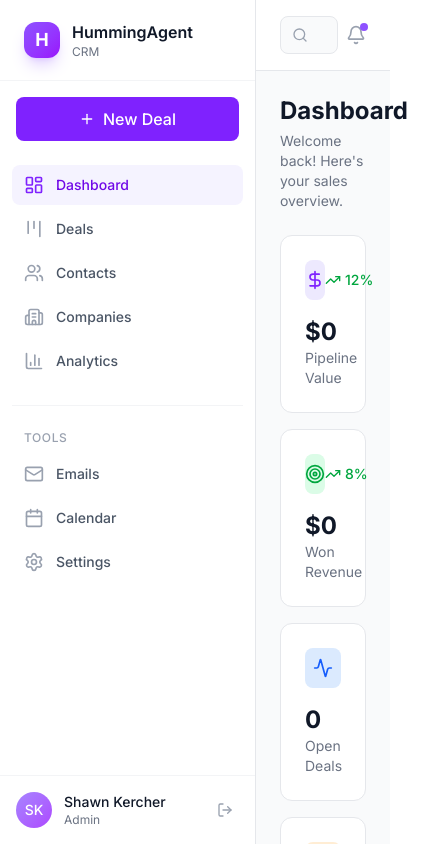
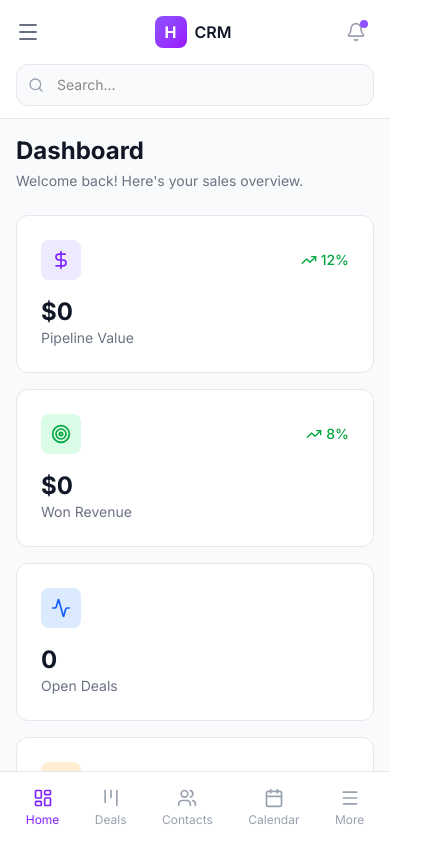
Before and after one commit to HummingAgent/crm, a Next.js app: page / in a window 390 px wide. Shown: the top 844 px of the page, 432 px wide, since content can reach past the window. Built offline with nearby package versions, Linux system fonts and the light colour scheme; no server answers; the database is empty.

Commit message:
Mobile-first: responsive sidebar, bottom nav, list view for deals

```diff
--- a/src/app/(dashboard)/deals/page.tsx
+++ b/src/app/(dashboard)/deals/page.tsx
@@ -18,7 +18,7 @@ import {
   sortableKeyboardCoordinates,
   verticalListSortingStrategy,
 } from '@dnd-kit/sortable';
-import { Plus, Filter, MoreHorizontal, DollarSign, Calendar, User, Building2, X } from 'lucide-react';
+import { Plus, Filter, MoreHorizontal, DollarSign, Calendar, User, Building2, X, List, Columns } from 'lucide-react';
 import { createClient } from '@/lib/supabase/client';
 import { DealCard } from '@/components/crm/deal-card';
 import { DealColumn } from '@/components/crm/deal-column';
@@ -93,6 +93,7 @@ export default function DealsPage() {
   const [showNewDeal, setShowNewDeal] = useState(false);
   const [showFilters, setShowFilters] = useState(false);
   const [filters, setFilters] = useState<Filters>(emptyFilters);
+  const [viewMode, setViewMode] = useState<'board' | 'list'>('board');
 
   const sensors = useSensors(
     useSensor(PointerSensor, {
@@ -241,60 +242,127 @@ export default function DealsPage() {
     );
   }
 
+  const getStageColor = (stageId: string) => {
+    const stage = stages.find(s => s.id === stageId);
+    return stage?.color || '#71717a';
+  };
+
+  const getStageName = (stageId: string) => {
+    const stage = stages.find(s => s.id === stageId);
+    return stage?.name || stageId;
+  };
+
   return (
-    <div className="h-[calc(100vh-theme(spacing.32))]">
+    <div className="min-h-[calc(100vh-12rem)] lg:h-[calc(100vh-theme(spacing.32))]">
       {/* Header */}
-      <div className="flex items-center justify-between mb-6">
+      <div className="flex flex-col sm:flex-row sm:items-center justify-between gap-4 mb-4 lg:mb-6">
         <div>
-          <h1 className="text-2xl font-bold text-gray-900">Deal Pipeline</h1>
-          <p className="text-sm text-gray-500 mt-1">
-            {deals.length} deals · {formatCurrency(deals.reduce((sum, d) => sum + (d.amount || 0), 0))} total value
+          <h1 className="text-xl lg:text-2xl font-bold text-gray-900">Deals</h1>
+          <p className="text-sm text-gray-500">
+            {filteredDeals.length} deals · {formatCurrency(filteredDeals.reduce((sum, d) => sum + (d.amount || 0), 0))}
           </p>
         </div>
-        <div className="flex items-center gap-3">
+        <div className="flex items-center gap-2">
+          {/* View Toggle */}
+          <div className="flex items-center bg-gray-100 rounded-lg p-1">
+            <button
+              onClick={() => setViewMode('list')}
+              className={`p-2 rounded-md transition-colors ${
+                viewMode === 'list' ? 'bg-white shadow-sm text-violet-600' : 'text-gray-500'
+              }`}
+            >
+              <List className="w-4 h-4" />
+            </button>
+            <button
+              onClick={() => setViewMode('board')}
+              className={`p-2 rounded-md transition-colors ${
+                viewMode === 'board' ? 'bg-white shadow-sm text-violet-600' : 'text-gray-500'
+              }`}
+            >
+              <Columns className="w-4 h-4" />
+            </button>
+          </div>
           <button
             onClick={() => setShowFilters(true)}
-            className={`flex items-center gap-2 px-3 py-2 text-sm rounded-lg border transition-colors ${
+            className={`flex items-center gap-1.5 px-3 py-2 text-sm rounded-lg border transition-colors ${
               activeFilterCount > 0
                 ? 'bg-violet-50 border-violet-200 text-violet-700'
-                : 'text-gray-600 hover:text-gray-900 bg-white border-gray-200 hover:bg-gray-50'
+                : 'text-gray-600 bg-white border-gray-200'
             }`}
           >
             <Filter className="w-4 h-4" />
-            Filter
+            <span className="hidden sm:inline">Filter</span>
             {activeFilterCount > 0 && (
               <span className="px-1.5 py-0.5 bg-violet-100 text-violet-700 text-xs font-medium rounded">
                 {activeFilterCount}
               </span>
             )}
           </button>
-          {activeFilterCount > 0 && (
-            <button
-              onClick={() => setFilters(emptyFilters)}
-              className="p-2 text-gray-400 hover:text-gray-600 rounded-lg hover:bg-gray-100"
-              title="Clear filters"
-            >
-              <X className="w-4 h-4" />
-            </button>
-          )}
           <button
             onClick={() => setShowNewDeal(true)}
-            className="flex items-center gap-2 px-4 py-2 text-sm font-medium text-white bg-violet-600 hover:bg-violet-700 rounded-lg"
+            className="flex items-center gap-1.5 px-3 lg:px-4 py-2 text-sm font-medium text-white bg-violet-600 hover:bg-violet-700 rounded-lg"
           >
             <Plus className="w-4 h-4" />
-            New Deal
+            <span className="hidden sm:inline">New Deal</span>
           </button>
         </div>
       </div>
 
-      {/* Kanban Board */}
+      {/* List View (Mobile-friendly) */}
+      {viewMode === 'list' && (
+        <div className="space-y-2">
+          {filteredDeals.map((deal) => (
+            <div
+              key={deal.id}
+              className="bg-white rounded-xl border border-gray-200 p-4 hover:shadow-md transition-shadow"
+            >
+              <div className="flex items-start justify-between gap-3">
+                <div className="flex-1 min-w-0">
+                  <div className="flex items-center gap-2 mb-1">
+                    <div
+                      className="w-2 h-2 rounded-full flex-shrink-0"
+                      style={{ backgroundColor: getStageColor(deal.stage) }}
+                    />
+                    <h3 className="font-medium text-gray-900 truncate">{deal.name}</h3>
+                  </div>
+                  <p className="text-sm text-gray-500 mb-2">{getStageName(deal.stage)}</p>
+                  {deal.company && (
+                    <div className="flex items-center gap-1.5 text-sm text-gray-600">
+                      <Building2 className="w-3.5 h-3.5 text-gray-400" />
+                      <span className="truncate">{deal.company.name}</span>
+                    </div>
+                  )}
+                </div>
+                <div className="text-right flex-shrink-0">
+                  <p className="text-lg font-semibold text-gray-900">
+                    {deal.amount ? formatCurrency(deal.amount) : '—'}
+                  </p>
+                  {deal.expected_close_date && (
+                    <p className="text-xs text-gray-500 mt-1">
+                      {new Date(deal.expected_close_date).toLocaleDateString('en-US', { month: 'short', day: 'numeric' })}
+                    </p>
+                  )}
+                </div>
+              </div>
+            </div>
+          ))}
+          {filteredDeals.length === 0 && (
+            <div className="text-center py-12 text-gray-500">
+              No deals found
+            </div>
+          )}
+        </div>
+      )}
+
+      {/* Kanban Board (Desktop) */}
+      {viewMode === 'board' && (
         <DndContext
           sensors={sensors}
           collisionDetection={closestCorners}
           onDragStart={handleDragStart}
           onDragEnd={handleDragEnd}
         >
-        <div className="flex gap-4 overflow-x-auto pb-4 h-full">
+          <div className="flex gap-4 overflow-x-auto pb-4 h-full -mx-4 px-4 lg:mx-0 lg:px-0">
             {stages.map((stage) => (
               <DealColumn
                 key={stage.id}
@@ -311,6 +379,7 @@ export default function DealsPage() {
             ) : null}
           </DragOverlay>
         </DndContext>
+      )}
 
       {/* New Deal Dialog */}
       {showNewDeal && (
--- a/src/app/(dashboard)/layout.tsx
+++ b/src/app/(dashboard)/layout.tsx
@@ -1,5 +1,6 @@
 'use client';
 
+import { useState } from 'react';
 import Link from 'next/link';
 import { usePathname } from 'next/navigation';
 import {
@@ -14,7 +15,10 @@ import {
   LogOut,
   Search,
   Bell,
-  Plus
+  Plus,
+  Menu,
+  X,
+  ChevronRight
 } from 'lucide-react';
 import { cn } from '@/lib/utils';
 
@@ -38,32 +42,43 @@ export default function DashboardLayout({
   children: React.ReactNode;
 }) {
   const pathname = usePathname();
+  const [sidebarOpen, setSidebarOpen] = useState(false);
 
-  return (
-    <div className="min-h-screen bg-gray-50">
-      {/* Sidebar */}
-      <aside className="fixed inset-y-0 left-0 z-50 w-64 bg-white border-r border-gray-200">
+  const NavContent = () => (
+    <>
       {/* Logo */}
-        <div className="flex items-center gap-3 px-6 py-5 border-b border-gray-100">
+      <div className="flex items-center justify-between px-4 py-4 lg:px-6 lg:py-5 border-b border-gray-100">
+        <div className="flex items-center gap-3">
           <div className="w-9 h-9 rounded-xl bg-gradient-to-br from-violet-500 to-purple-600 flex items-center justify-center shadow-lg shadow-violet-500/25">
             <span className="text-white font-bold text-lg">H</span>
           </div>
-          <div>
+          <div className="hidden sm:block">
             <h1 className="font-semibold text-gray-900">HummingAgent</h1>
             <p className="text-xs text-gray-500">CRM</p>
           </div>
         </div>
+        <button
+          onClick={() => setSidebarOpen(false)}
+          className="lg:hidden p-2 text-gray-400 hover:text-gray-600 rounded-lg"
+        >
+          <X className="w-5 h-5" />
+        </button>
+      </div>
 
       {/* Quick actions */}
       <div className="p-4">
-          <button className="w-full flex items-center justify-center gap-2 px-4 py-2.5 bg-violet-600 hover:bg-violet-700 text-white rounded-lg font-medium transition-colors">
+        <Link
+          href="/deals"
+          onClick={() => setSidebarOpen(false)}
+          className="w-full flex items-center justify-center gap-2 px-4 py-3 bg-violet-600 hover:bg-violet-700 text-white rounded-xl font-medium transition-colors"
+        >
           <Plus className="w-4 h-4" />
           New Deal
-          </button>
+        </Link>
       </div>
 
       {/* Main navigation */}
-        <nav className="px-3 py-2">
+      <nav className="px-3 py-2 flex-1 overflow-y-auto">
         <div className="space-y-1">
           {navigation.map((item) => {
             const isActive = pathname === item.href ||
@@ -72,22 +87,26 @@ export default function DashboardLayout({
               <Link
                 key={item.name}
                 href={item.href}
+                onClick={() => setSidebarOpen(false)}
                 className={cn(
-                    'flex items-center gap-3 px-3 py-2.5 rounded-lg text-sm font-medium transition-colors',
+                  'flex items-center justify-between px-4 py-3 rounded-xl text-base font-medium transition-colors',
                   isActive
                     ? 'bg-violet-50 text-violet-700'
                     : 'text-gray-600 hover:bg-gray-50 hover:text-gray-900'
                 )}
               >
+                <div className="flex items-center gap-3">
                   <item.icon className={cn('w-5 h-5', isActive ? 'text-violet-600' : 'text-gray-400')} />
                   {item.name}
+                </div>
+                <ChevronRight className={cn('w-4 h-4 lg:hidden', isActive ? 'text-violet-400' : 'text-gray-300')} />
               </Link>
             );
           })}
         </div>
 
         <div className="mt-6 pt-6 border-t border-gray-100">
-            <p className="px-3 text-xs font-medium text-gray-400 uppercase tracking-wider mb-2">
+          <p className="px-4 text-xs font-medium text-gray-400 uppercase tracking-wider mb-2">
             Tools
           </p>
           <div className="space-y-1">
@@ -97,15 +116,19 @@ export default function DashboardLayout({
                 <Link
                   key={item.name}
                   href={item.href}
+                  onClick={() => setSidebarOpen(false)}
                   className={cn(
-                      'flex items-center gap-3 px-3 py-2.5 rounded-lg text-sm font-medium transition-colors',
+                    'flex items-center justify-between px-4 py-3 rounded-xl text-base font-medium transition-colors',
                     isActive
                       ? 'bg-violet-50 text-violet-700'
                       : 'text-gray-600 hover:bg-gray-50 hover:text-gray-900'
                   )}
                 >
+                  <div className="flex items-center gap-3">
                     <item.icon className={cn('w-5 h-5', isActive ? 'text-violet-600' : 'text-gray-400')} />
                     {item.name}
+                  </div>
+                  <ChevronRight className={cn('w-4 h-4 lg:hidden', isActive ? 'text-violet-400' : 'text-gray-300')} />
                 </Link>
               );
             })}
@@ -114,50 +137,149 @@ export default function DashboardLayout({
       </nav>
 
       {/* User section at bottom */}
-        <div className="absolute bottom-0 left-0 right-0 p-4 border-t border-gray-100">
+      <div className="p-4 border-t border-gray-100">
         <div className="flex items-center gap-3">
-            <div className="w-9 h-9 rounded-full bg-gradient-to-br from-violet-400 to-purple-500 flex items-center justify-center text-white font-medium text-sm">
+          <div className="w-10 h-10 rounded-full bg-gradient-to-br from-violet-400 to-purple-500 flex items-center justify-center text-white font-medium">
             SK
           </div>
           <div className="flex-1 min-w-0">
             <p className="text-sm font-medium text-gray-900 truncate">Shawn Kercher</p>
             <p className="text-xs text-gray-500 truncate">Admin</p>
           </div>
-            <button className="p-1.5 text-gray-400 hover:text-gray-600 rounded-lg hover:bg-gray-100">
+          <button className="p-2 text-gray-400 hover:text-gray-600 rounded-lg hover:bg-gray-100">
             <LogOut className="w-4 h-4" />
           </button>
         </div>
       </div>
+    </>
+  );
+
+  return (
+    <div className="min-h-screen bg-gray-50">
+      {/* Mobile sidebar backdrop */}
+      {sidebarOpen && (
+        <div
+          className="fixed inset-0 z-40 bg-black/50 lg:hidden"
+          onClick={() => setSidebarOpen(false)}
+        />
+      )}
+
+      {/* Mobile sidebar */}
+      <aside className={cn(
+        'fixed inset-y-0 left-0 z-50 w-72 bg-white border-r border-gray-200 transform transition-transform duration-200 ease-in-out lg:hidden flex flex-col',
+        sidebarOpen ? 'translate-x-0' : '-translate-x-full'
+      )}>
+        <NavContent />
+      </aside>
+
+      {/* Desktop sidebar */}
+      <aside className="hidden lg:flex lg:fixed inset-y-0 left-0 z-50 w-64 bg-white border-r border-gray-200 flex-col">
+        <NavContent />
       </aside>
 
       {/* Main content */}
-      <div className="pl-64">
-        {/* Top bar */}
-        <header className="sticky top-0 z-40 bg-white border-b border-gray-200">
-          <div className="flex items-center justify-between px-6 py-4">
-            <div className="flex items-center gap-4 flex-1">
+      <div className="lg:pl-64">
+        {/* Mobile top bar */}
+        <header className="sticky top-0 z-30 bg-white border-b border-gray-200">
+          <div className="flex items-center justify-between px-4 py-3 lg:px-6 lg:py-4">
+            {/* Mobile menu button */}
+            <button
+              onClick={() => setSidebarOpen(true)}
+              className="lg:hidden p-2 -ml-2 text-gray-500 hover:text-gray-700 rounded-lg hover:bg-gray-100"
+            >
+              <Menu className="w-6 h-6" />
+            </button>
+
+            {/* Mobile logo */}
+            <div className="lg:hidden flex items-center gap-2">
+              <div className="w-8 h-8 rounded-lg bg-gradient-to-br from-violet-500 to-purple-600 flex items-center justify-center">
+                <span className="text-white font-bold">H</span>
+              </div>
+              <span className="font-semibold text-gray-900">CRM</span>
+            </div>
+
+            {/* Search - hidden on mobile */}
+            <div className="hidden lg:flex items-center gap-4 flex-1">
               <div className="relative max-w-md flex-1">
                 <Search className="absolute left-3 top-1/2 -translate-y-1/2 w-4 h-4 text-gray-400" />
                 <input
                   type="text"
-                  placeholder="Search deals, contacts, companies..."
+                  placeholder="Search deals, contacts..."
                   className="w-full pl-10 pr-4 py-2 text-sm bg-gray-50 border border-gray-200 rounded-lg focus:outline-none focus:ring-2 focus:ring-violet-500/20 focus:border-violet-500"
                 />
               </div>
             </div>
-            <div className="flex items-center gap-3">
+
+            {/* Notifications */}
             <button className="relative p-2 text-gray-400 hover:text-gray-600 rounded-lg hover:bg-gray-100">
               <Bell className="w-5 h-5" />
               <span className="absolute top-1.5 right-1.5 w-2 h-2 bg-violet-500 rounded-full" />
             </button>
           </div>
+
+          {/* Mobile search - separate row */}
+          <div className="lg:hidden px-4 pb-3">
+            <div className="relative">
+              <Search className="absolute left-3 top-1/2 -translate-y-1/2 w-4 h-4 text-gray-400" />
+              <input
+                type="text"
+                placeholder="Search..."
+                className="w-full pl-10 pr-4 py-2.5 text-sm bg-gray-50 border border-gray-200 rounded-xl focus:outline-none focus:ring-2 focus:ring-violet-500/20 focus:border-violet-500"
+              />
+            </div>
           </div>
         </header>
 
         {/* Page content */}
-        <main className="p-6">
+        <main className="p-4 lg:p-6">
           {children}
         </main>
+
+        {/* Mobile bottom navigation */}
+        <nav className="lg:hidden fixed bottom-0 left-0 right-0 bg-white border-t border-gray-200 px-2 py-2 safe-area-pb">
+          <div className="flex items-center justify-around">
+            {[
+              { name: 'Home', href: '/', icon: LayoutDashboard },
+              { name: 'Deals', href: '/deals', icon: Kanban },
+              { name: 'Contacts', href: '/contacts', icon: Users },
+              { name: 'Calendar', href: '/calendar', icon: Calendar },
+              { name: 'More', href: '#', icon: Menu, action: () => setSidebarOpen(true) },
+            ].map((item) => {
+              const isActive = item.href === '#' ? false :
+                (pathname === item.href || (item.href !== '/' && pathname.startsWith(item.href)));
+
+              if (item.action) {
+                return (
+                  <button
+                    key={item.name}
+                    onClick={item.action}
+                    className="flex flex-col items-center gap-1 px-3 py-2 rounded-lg text-gray-400"
+                  >
+                    <item.icon className="w-5 h-5" />
+                    <span className="text-xs">{item.name}</span>
+                  </button>
+                );
+              }
+
+              return (
+                <Link
+                  key={item.name}
+                  href={item.href}
+                  className={cn(
+                    'flex flex-col items-center gap-1 px-3 py-2 rounded-lg',
+                    isActive ? 'text-violet-600' : 'text-gray-400'
+                  )}
+                >
+                  <item.icon className={cn('w-5 h-5', isActive && 'text-violet-600')} />
+                  <span className="text-xs">{item.name}</span>
+                </Link>
+              );
+            })}
+          </div>
+        </nav>
+
+        {/* Spacer for bottom nav on mobile */}
+        <div className="lg:hidden h-20" />
       </div>
     </div>
   );
```
Lines whose indentation alone changed are shown as unchanged.
